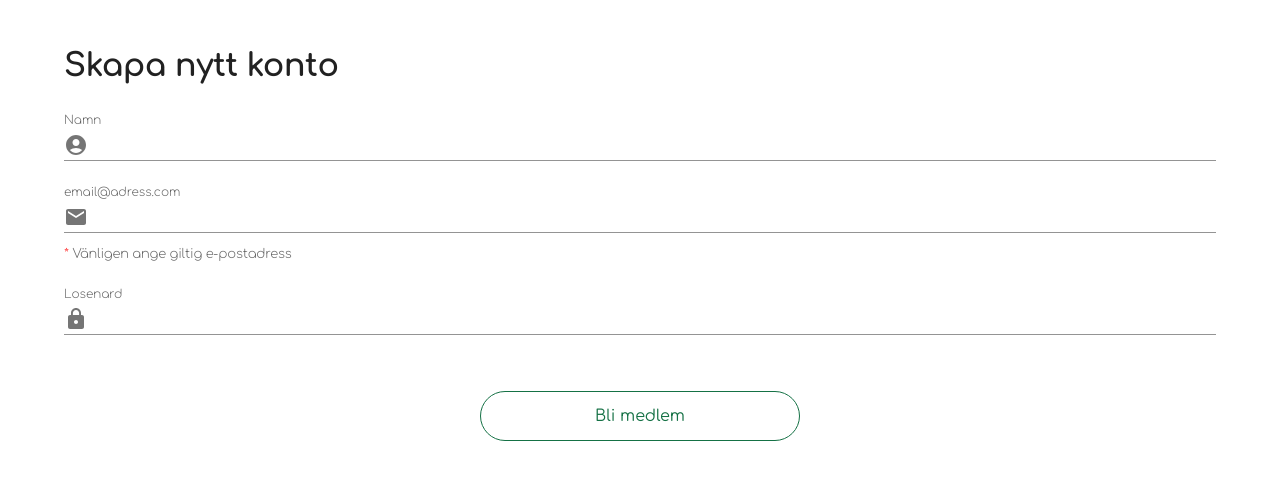
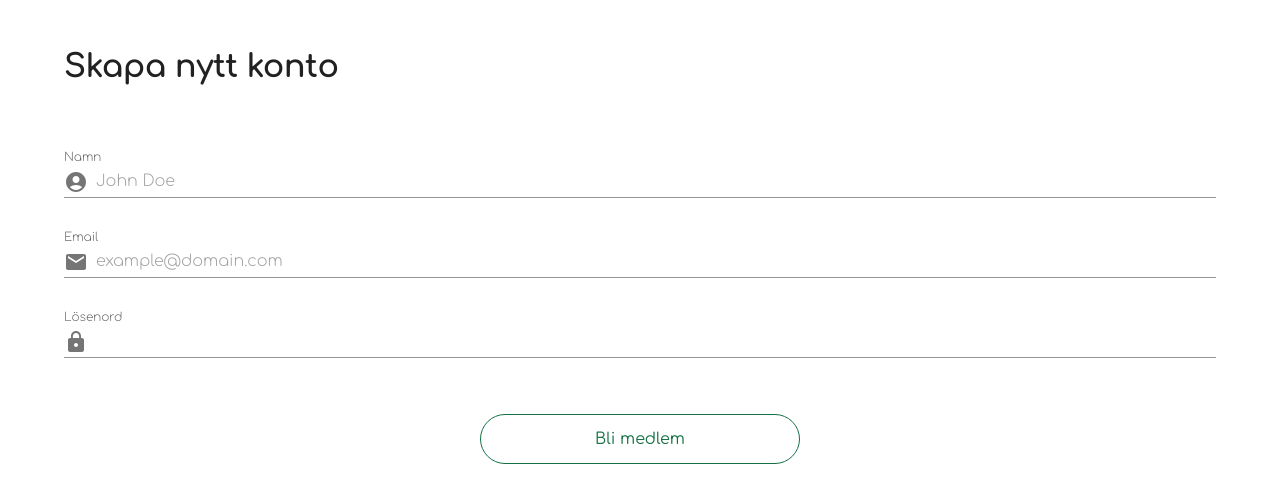
Before and after one commit to FyndBox/fynd-box, a React (Vite) app in the folder fyndbox-frontend/: page /signup in a window 1280 px wide. Shown: the top 502 px of the page. Built offline with nearby package versions, Linux system fonts and the light colour scheme.

Commit message:
#20: Fix UI for signup

```diff
--- a/fyndbox-frontend/src/pages/SignupPage/SignupPage.styles.tsx
+++ b/fyndbox-frontend/src/pages/SignupPage/SignupPage.styles.tsx
@@ -1,20 +1,20 @@
-import { Typography, Button, TextField, Container,Box, } from "@mui/material";
-import { styled } from "@mui/material/styles";
+import { Typography, Button, Container, Box } from '@mui/material';
+import { styled } from '@mui/material/styles';
 
-
-export const StyledContainer = styled(Container)({
-  display:'flex',
-  alignItems:'center',
-  alignContent:'center',
-  flexDirection:'column',
-  margin:'auto',
-  marginTop:5,
-  padding:30,
+export const SignupContainer = styled(Container)({
+  height: '100vh',
 });
 
 export const SignupHeader = styled(Typography)(({ theme }) => ({
-  padding: theme.spacing(1.5, 0),
+  padding: theme.spacing(6, 0),
   alignSelf: 'flex-start',
+}));
+
+export const TextFieldsContainer = styled(Box)(({ theme }) => ({
+  display: 'flex',
+  flexDirection: 'column',
+  gap: theme.spacing(1),
+  width: '100%',
 }));
 
 export const ActionButtonsGroup = styled(Box)(({ theme }) => ({
@@ -41,10 +41,3 @@ export const RegisterButton = styled(BaseButton)(({ theme }) => ({
     backgroundColor: theme.palette.secondary.dark,
   },
 }));
-
-export const StyledTextField = styled(TextField)(({ theme }) => ({
-  display: 'flex',
-  flexDirection: 'column',
-  gap: theme.spacing(1),
-  width: '100%',
-}));
--- a/fyndbox-frontend/src/pages/SignupPage/SignupPage.tsx
+++ b/fyndbox-frontend/src/pages/SignupPage/SignupPage.tsx
@@ -1,79 +1,72 @@
-import EmailIcon from '@mui/icons-material/Email';
-import LockIcon from '@mui/icons-material/Lock';
 import InputAdornment from '@mui/material/InputAdornment';
-import AccountCircleIcon from '@mui/icons-material/AccountCircle';
-import { FormHelperText } from '@mui/material';
+import { TextField } from '@mui/material';
+import { Email, Lock, AccountCircle } from '@mui/icons-material';
 import {
-  StyledContainer,
-  StyledTextField,
+  SignupContainer,
   SignupHeader,
   RegisterButton,
   ActionButtonsGroup,
-
+  TextFieldsContainer,
 } from './SignupPage.styles';
 
 export const SignupPage = () => {
   return (
-    <div>
-      <form>
-        <StyledContainer>
+    <SignupContainer>
       <SignupHeader variant="h2">Skapa nytt konto</SignupHeader>
 
-          <StyledTextField
+      <TextFieldsContainer>
+        <TextField
           fullWidth
           margin="normal"
-            type={'text'}
           label="Namn"
+          placeholder="John Doe"
           variant="standard"
           slotProps={{
             input: {
               startAdornment: (
                 <InputAdornment position="start">
-                    <AccountCircleIcon />
+                  <AccountCircle />
                 </InputAdornment>
               ),
             },
           }}
         />
-          <StyledTextField
+        <TextField
           fullWidth
           margin="normal"
-            type={'email'}
-            label="email@adress.com"
+          type="email"
+          placeholder="example@domain.com"
+          label="Email"
           variant="standard"
-            // helperText=" * Vänligen ange giltig e-postadress"
-            helperText={
-              <FormHelperText>
-                <span style={{ color: 'red' }}>*</span> Vänligen ange giltig e-postadress
-              </FormHelperText>
-            }
           slotProps={{
             input: {
               startAdornment: (
                 <InputAdornment position="start">
-                    <EmailIcon />
+                  <Email />
                 </InputAdornment>
               ),
             },
           }}
         />
 
-          <StyledTextField
+        <TextField
           fullWidth
           margin="normal"
-            type={'password'}
-            label="Losenard"
+          type="password"
+          label="Lösenord"
+          placeholder=""
           variant="standard"
           slotProps={{
             input: {
               startAdornment: (
                 <InputAdornment position="start">
-                    <LockIcon />
+                  <Lock />
                 </InputAdornment>
               ),
             },
           }}
         />
+      </TextFieldsContainer>
 
       <ActionButtonsGroup>
         <RegisterButton
@@ -84,10 +77,7 @@ export const SignupPage = () => {
           Bli medlem
         </RegisterButton>
       </ActionButtonsGroup>
-
-        </StyledContainer>
-      </form>
-    </div>
+    </SignupContainer>
   );
 };
 
```
Lines whose indentation alone changed are shown as unchanged.
